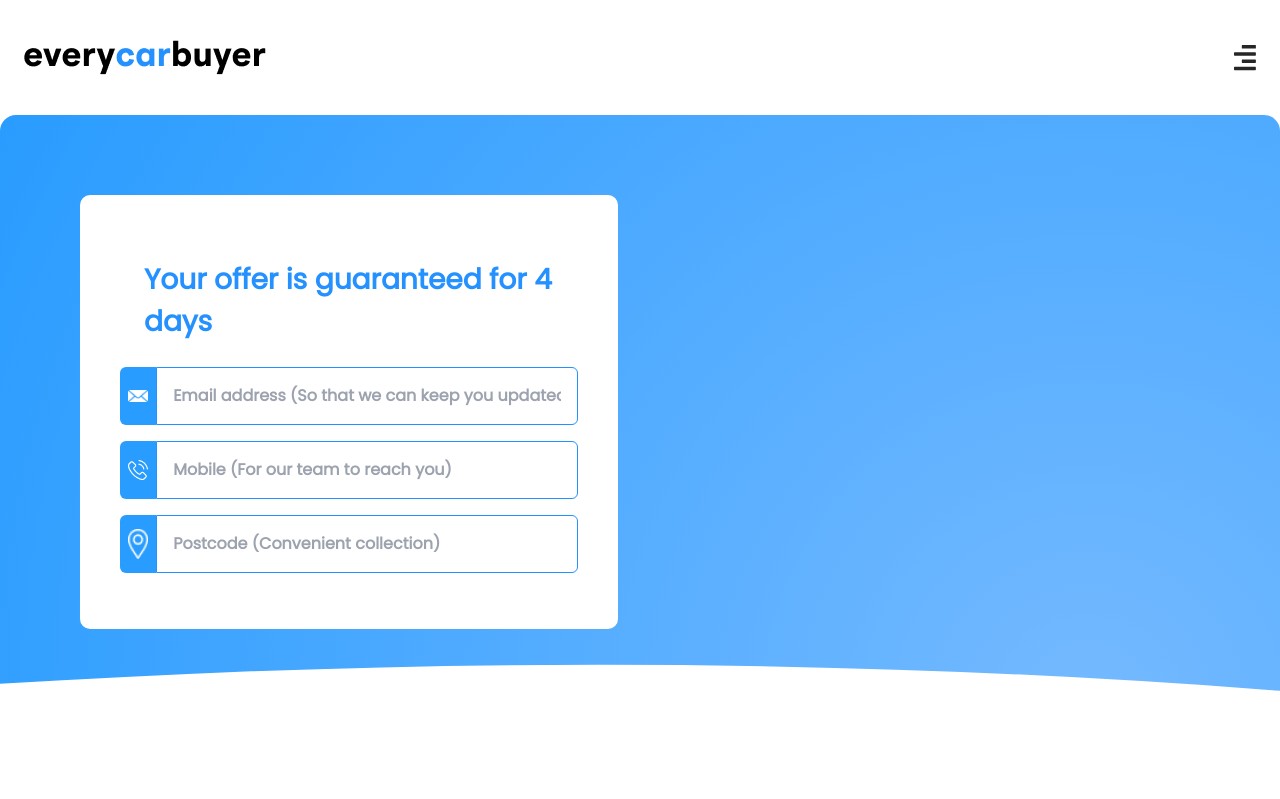
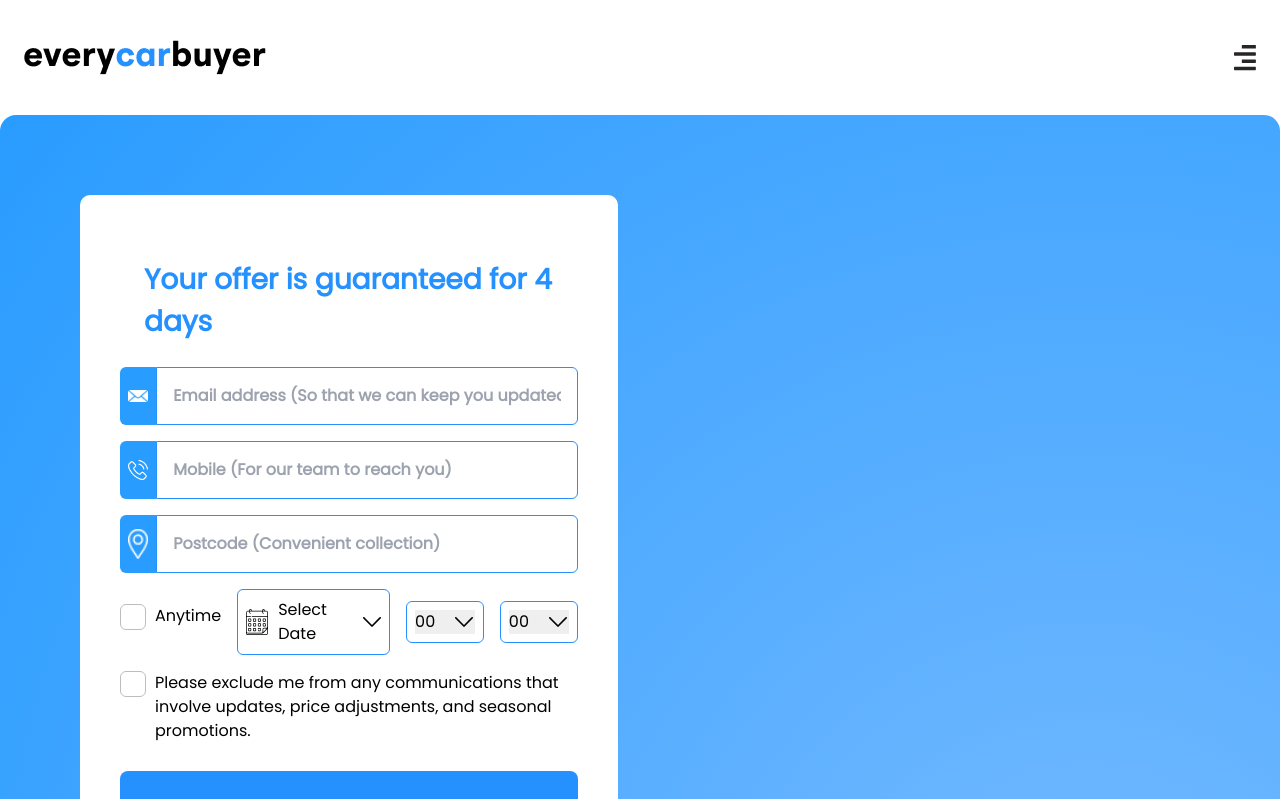
Before and after one commit to aamiraj/everycarbuyer2, a Next.js app: page /details in a window 1280 px wide. Shown: the top 799 px of the page. Built offline with nearby package versions, Linux system fonts and the light colour scheme; a web font is replaced by a local one.

Commit message:
left side form added in details page

```diff
--- a/src/app/globals.css
+++ b/src/app/globals.css
@@ -186,3 +186,123 @@
   grid-template-columns: 48% 48%;
   gap: 16px;
 }
+
+/* Customize the label (the checkBoxContainer) */
+.checkBoxContainer {
+  display: block;
+  position: relative;
+  padding-left: 35px;
+  margin-bottom: 12px;
+  cursor: pointer;
+  font-size: 16px;
+  -webkit-user-select: none;
+  -moz-user-select: none;
+  -ms-user-select: none;
+  user-select: none;
+}
+
+/* Hide the browser's default checkbox */
+.checkBoxContainer input {
+  position: absolute;
+  opacity: 0;
+  cursor: pointer;
+  height: 0;
+  width: 0;
+}
+
+/* Create a custom checkbox */
+.checkmark {
+  position: absolute;
+  top: 0;
+  left: 0;
+  height: 26px;
+  width: 26px;
+  background-color: #fff;
+  border-radius: 6px;
+  border: 1px solid #bdbdbd;
+}
+
+/* On mouse-over, add a grey background color */
+.checkBoxContainer:hover input ~ .checkmark {
+  background-color: #ccc;
+}
+
+/* When the checkbox is checked, add a blue background */
+.checkBoxContainer input:checked ~ .checkmark {
+  background-color: #2591fe;
+}
+
+/* Create the checkmark/indicator (hidden when not checked) */
+.checkmark:after {
+  content: "";
+  position: absolute;
+  display: none;
+}
+
+/* Show the checkmark when checked */
+.checkBoxContainer input:checked ~ .checkmark:after {
+  display: block;
+}
+
+/* Style the checkmark/indicator */
+.checkBoxContainer .checkmark:after {
+  left: 9px;
+  top: 5px;
+  width: 6px;
+  height: 10px;
+  border: solid white;
+  border-width: 0 3px 3px 0;
+  -webkit-transform: rotate(45deg);
+  -ms-transform: rotate(45deg);
+  transform: rotate(45deg);
+}
+
+/* date picker calender customization  */
+.datepicker-toggle {
+  display: flex;
+  align-items: center;
+  gap: 10px;
+  position: relative;
+  padding: 8px;
+  border: 1px solid #2591FE;
+  border-radius: 6px;
+}
+
+.datepicker-input {
+  position: absolute;
+  left: 0;
+  top: 0;
+  width: 100%;
+  height: 100%;
+  opacity: 0;
+  cursor: pointer;
+  box-sizing: border-box;
+}
+.datepicker-input::-webkit-calendar-picker-indicator {
+  position: absolute;
+  left: 0;
+  top: 0;
+  width: 100%;
+  height: 100%;
+  margin: 0;
+  padding: 0;
+  cursor: pointer;
+}
+
+.time{
+  position: relative;
+  width: 84px;
+  padding: 8px;
+  border: 1px solid #2591FE;
+  border-radius: 6px;
+}
+
+.time select{
+  -webkit-appearance: none;
+}
+
+.arrow{
+  position: absolute;
+  top: 15px;
+  right: 10px;
+}
--- /dev/null
+++ b/src/components/LeftSideForm.tsx
@@ -0,0 +1,167 @@
+import Image from "next/image";
+import React from "react";
+import Envelope from "../assets/envelope.png";
+import Telephone from "../assets/telephone.png";
+import Location from "../assets/location.png";
+import Calender from "../assets/calender.svg";
+import DownArrow from "../assets/downarrow.svg";
+import RightAngle from "../components/RightAngle";
+
+const HOUR = [
+  "00",
+  "01",
+  "02",
+  "03",
+  "04",
+  "05",
+  "06",
+  "07",
+  "08",
+  "09",
+  "10",
+  "11",
+  "12",
+  "13",
+  "14",
+  "15",
+  "16",
+  "17",
+  "18",
+  "19",
+  "20",
+  "21",
+  "22",
+  "23",
+];
+
+const MINUTE = ["00", "10", "20", "30", "40", "50"];
+
+const LeftSideForm = () => {
+  return (
+    <div style={{ padding: "40px", borderRadius: "10px" }} className="bg-white">
+      <h1
+        style={{ fontSize: "28px", margin: "24px", color: "#2591FE" }}
+        className="font-bold"
+      >
+        Your offer is guaranteed for 4 days
+      </h1>
+      <div style={{ gap: "16px" }} className="flex flex-col my-4 items-center ">
+        {/* input group for email  */}
+        <div className="w-full flex flex-row gap-0">
+          <span className="bg-[#299CFF] p-2 flex flex-col gap-1 justify-center items-center rounded-l-md">
+            <Image src={Envelope} alt="Envelope" width={22} height={14} />
+          </span>
+          <input
+            type="text"
+            placeholder="Email address (So that we can keep you updated)"
+            className="w-full p-4 text-black font-bold rounded-r-md border border-[#2591FE] outline-none"
+          />
+        </div>
+        {/* input group for call  */}
+        <div className="w-full flex flex-row gap-0">
+          <span className="bg-[#299CFF] p-2 flex flex-col gap-1 justify-center items-center rounded-l-md">
+            <Image src={Telephone} alt="Telephone" width={22} height={20} />
+          </span>
+          <input
+            type="text"
+            placeholder="Mobile (For our team to reach you)"
+            className="w-full p-4 text-black font-bold rounded-r-md border border-[#2591FE] outline-none"
+          />
+        </div>
+        {/* location input field  */}
+        <div className="w-full flex flex-row gap-0">
+          <span className="bg-[#299CFF] p-2 flex flex-col gap-1 justify-center items-center rounded-l-md">
+            <Image src={Location} alt="Location" width={22} height={20} />
+          </span>
+          <input
+            type="text"
+            placeholder="Postcode (Convenient collection)"
+            className="w-full p-4 text-black font-bold rounded-r-md border border-[#2591FE] outline-none"
+          />
+        </div>
+        {/* check time checkbox  */}
+        <div
+          style={{ gap: "16px" }}
+          className="w-full flex justify-between items-center gap-4"
+        >
+          <div>
+            <label className="checkBoxContainer">
+              Anytime
+              <input type="checkbox" />
+              <span className="checkmark"></span>
+            </label>
+          </div>
+          <div>
+            {/* date picker input field  */}
+            <span className="datepicker-toggle">
+              <Image src={Calender} alt="Location" width={22} height={20} />
+              <label htmlFor="calender">Select Date</label>
+              <Image src={DownArrow} alt="Location" width={18} height={10} />
+              <input id="calender" type="date" className="datepicker-input" />
+            </span>
+          </div>
+          {/* hour select input field  */}
+          <div id="hour" className="time">
+            <select
+              name="hour"
+              id="hour"
+              style={{ outline: "none", width: "100%" }}
+            >
+              {HOUR.map((value, i) => (
+                <option key={i} value={value}>
+                  {value}
+                </option>
+              ))}
+            </select>
+            <Image
+              className="arrow"
+              src={DownArrow}
+              alt="Downarrow"
+              width={18}
+              height={10}
+            />
+          </div>
+          {/* minute select input field  */}
+          <div className="time">
+            <select
+              name="minute"
+              id="minute"
+              style={{ outline: "none", width: "100%" }}
+            >
+              {MINUTE.map((value, i) => (
+                <option key={i} value={value}>
+                  {value}
+                </option>
+              ))}
+            </select>
+            <Image
+              className="arrow"
+              src={DownArrow}
+              alt="Downarrow"
+              width={18}
+              height={10}
+            />
+          </div>
+        </div>
+        <div>
+          <label className="checkBoxContainer">
+            Please exclude me from any communications that involve updates,
+            price adjustments, and seasonal promotions.
+            <input type="checkbox" />
+            <span className="checkmark"></span>
+          </label>
+        </div>
+        <button
+          type="button"
+          style={{ backgroundColor: "#2591FE", borderRadius: "8px" }}
+          className="flex flex-row justify-center items-center gap-2 text-white text-lg font-bold w-full p-6 font-bromega"
+        >
+          Get my car valuation
+          <RightAngle />
+        </button>
+      </div>
+    </div>
+  );
+};
+
+export default LeftSideForm;
--- a/src/sections/BigForm.tsx
+++ b/src/sections/BigForm.tsx
@@ -1,67 +1,10 @@
-import Image from "next/image";
+import LeftSideForm from "@/components/LeftSideForm";
 import React from "react";
-import Envelope from "../assets/envelope.png";
-import Telephone from "../assets/telephone.png";
-import Location from "../assets/location.png";
 
 const BigForm = () => {
   return (
     <div className="formGrid">
-      <div style={{padding: "40px", borderRadius: "10px"}} className="bg-white">
-        <h1 style={{ fontSize: "28px", margin: "24px", color: "#2591FE" }} className="font-bold">
-          Your offer is guaranteed for 4 days
-        </h1>
-        <div style={{gap: "16px"}} className="flex flex-col my-4 items-center ">
-            {/* input group for email  */}
-          <div className="w-full flex flex-row gap-0">
-            <span className="bg-[#299CFF] p-2 flex flex-col gap-1 justify-center items-center rounded-l-md">
-              <Image
-                src={Envelope}
-                alt="Envelope"
-                width={22}
-                height={14}
-              />
-            </span>
-            <input
-              type="text"
-              placeholder="Email address (So that we can keep you updated)"
-              className="w-full p-4 text-black font-bold rounded-r-md border border-[#2591FE] outline-none"
-            />
-          </div>
-          {/* input group for call  */}
-          <div className="w-full flex flex-row gap-0">
-            <span className="bg-[#299CFF] p-2 flex flex-col gap-1 justify-center items-center rounded-l-md">
-              <Image
-                src={Telephone}
-                alt="Telephone"
-                width={22}
-                height={20}
-              />
-            </span>
-            <input
-              type="text"
-              placeholder="Mobile (For our team to reach you)"
-              className="w-full p-4 text-black font-bold rounded-r-md border border-[#2591FE] outline-none"
-            />
-          </div>
-          {/* location input field  */}
-          <div className="w-full flex flex-row gap-0">
-            <span className="bg-[#299CFF] p-2 flex flex-col gap-1 justify-center items-center rounded-l-md">
-              <Image
-                src={Location}
-                alt="Location"
-                width={22}
-                height={20}
-              />
-            </span>
-            <input
-              type="text"
-              placeholder="Postcode (Convenient collection)"
-              className="w-full p-4 text-black font-bold rounded-r-md border border-[#2591FE] outline-none"
-            />
-          </div>
-        </div>
-      </div>
+      <LeftSideForm />
       <div></div>
     </div>
   );
```
Also changed, not shown: src/assets/calender.svg (added), src/assets/downarrow.svg (added).
